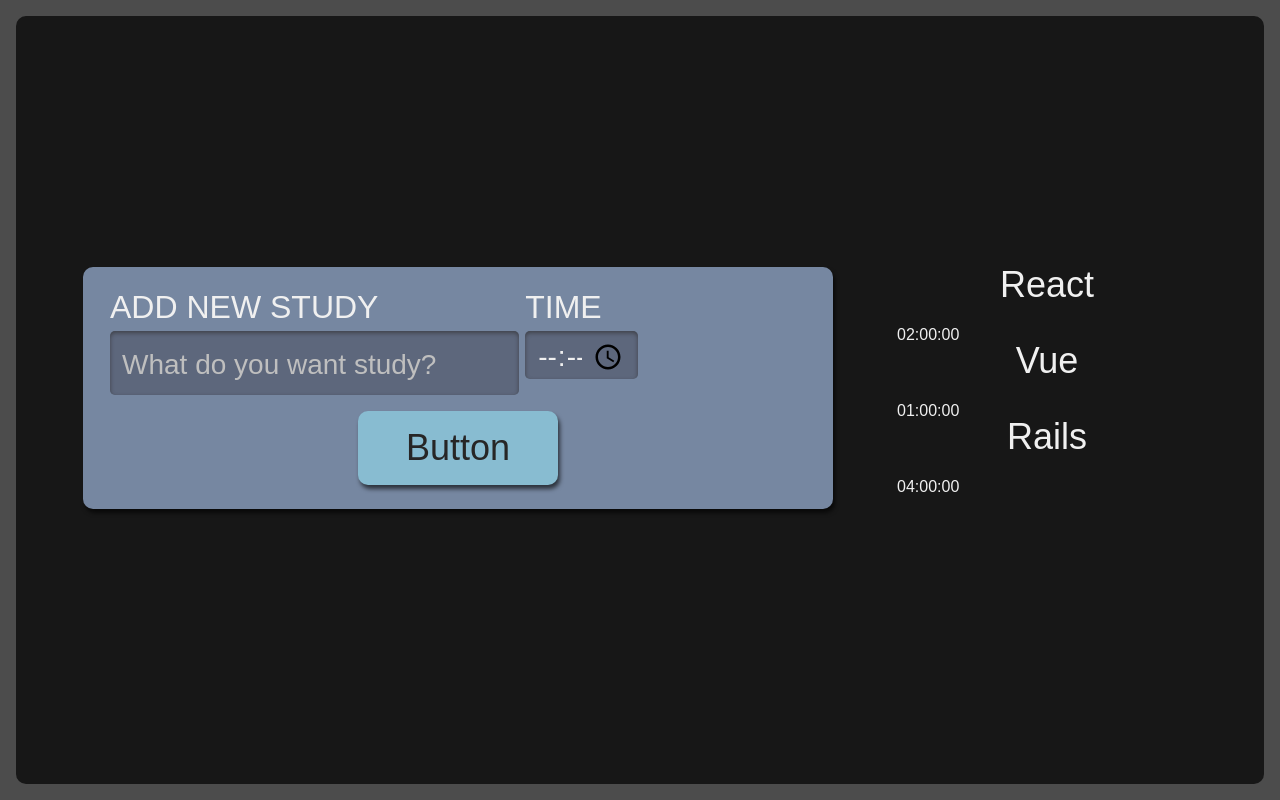
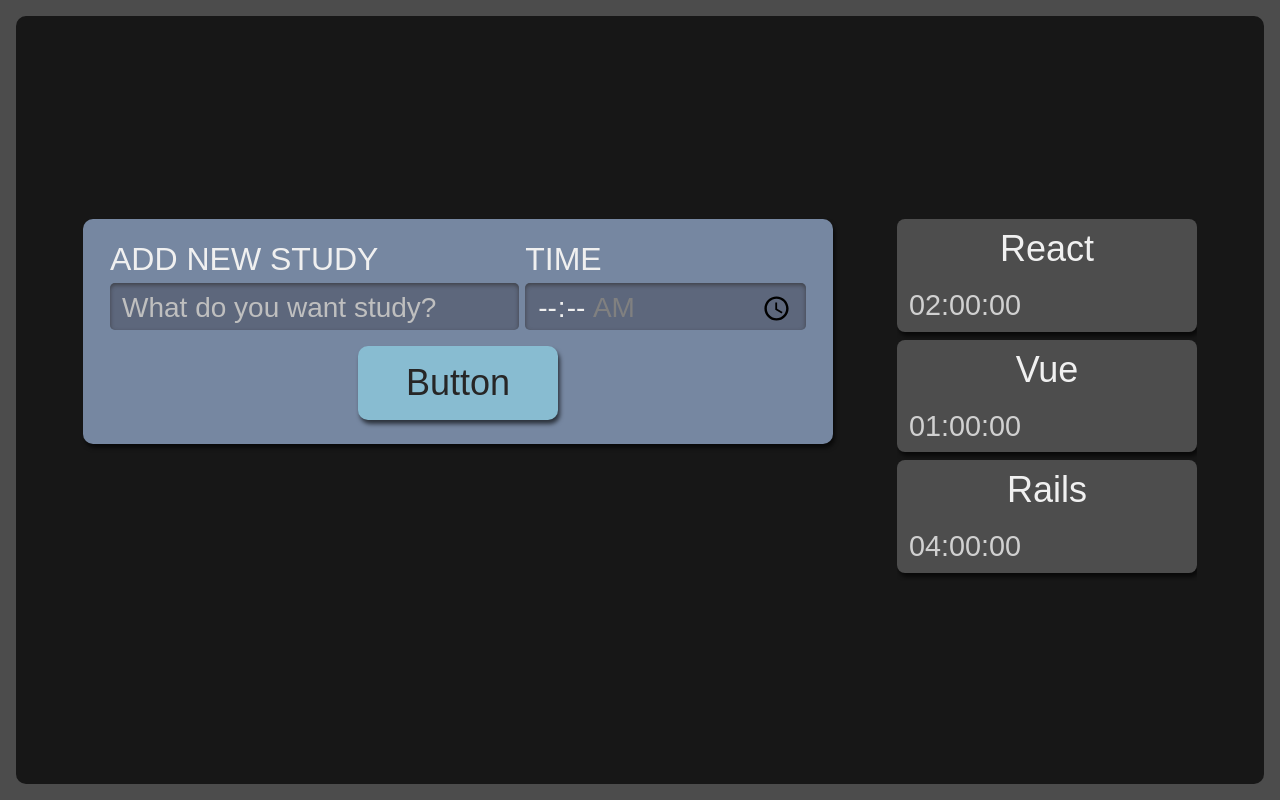
Before and after one commit to jaferdaltro/studies, a React (Vite) app: page / in a window 1280 px wide. Built offline with nearby package versions, Linux system fonts and the light colour scheme; a web font is replaced by a local one.

Commit message:
Utilizando css modules

```diff
--- a/package.json
+++ b/package.json
@@ -11,7 +11,8 @@
   },
   "dependencies": {
     "react": "^19.0.0",
-    "react-dom": "^19.0.0"
+    "react-dom": "^19.0.0",
+    "typescript-plugin-css-modules": "^5.1.0"
   },
   "devDependencies": {
     "@eslint/js": "^9.19.0",
--- a/src/App.tsx
+++ b/src/App.tsx
@@ -1,10 +1,10 @@
-import './App.css'
+import Style from  './App.module.scss'
 import Form from './components/Form'
 import List from './components/List'
 
 function App() {
   return (
-    <div className='AppStyle'>
+    <div className={Style.AppStyle}>
       <Form></Form>
       <List></List>
     </div>
--- a/src/components/ Button/index.tsx
+++ b/src/components/ Button/index.tsx
@@ -1,9 +1,9 @@
 import React from "react";
-import "./styles.scss"
+import styles from  "./styles.module.scss"
 class Button extends React.Component{
   render() {
     return (
-      <button className="button">
+      <button className={styles.button}>
         Button
       </button>
     )
--- a/src/components/Form/index.tsx
+++ b/src/components/Form/index.tsx
@@ -1,12 +1,12 @@
 import React from "react";
 import Button from "../ Button";
-import './styles.scss'
+import styles from './styles.module.scss'
 
 class Form extends React.Component{
   render() {
     return (
-      <form className="novaTarefa" >
-        <div className="inputContainer">
+      <form className={styles.novaTarefa} >
+        <div className={styles.inputContainer}>
           <label htmlFor="task">ADD NEW STUDY</label>
           <input
             type="text"
@@ -17,7 +17,7 @@
           />
         </div>
 
-        <div className="inputContainer">
+        <div className={styles.inputContainer}>
           <label htmlFor="time">TIME</label>
           <input className="inputContainer"
             type="time"
--- a/src/components/List/index.tsx
+++ b/src/components/List/index.tsx
@@ -1,6 +1,6 @@
-import "./styles.scss"
+import styles from  "./styles.module.scss"
 
-function ulst() {
+function List() {
   const tasks = [
     {
       task: "React",
@@ -16,10 +16,10 @@
     },
   ];
   return (
-    <div className="taskList">
+    <div className={styles.taskList}>
       {tasks.map((item, index: number) => (
         <ul key={index}>
-          <li>
+          <li className={styles.item}>
             <h2>{item.task}</h2>
             <span>{item.time}</span>
           </li>
@@ -29,4 +29,4 @@
   );
 }
 
-export default ulst;
+export default List;
--- a/src/components/List/styles.scss
+++ b/src/components/List/styles.module.scss
@@ -10,12 +10,11 @@
   ul {
     max-height: 350px;
     overflow-y: scroll;
-  	scrollbar-width: thin;
+    scrollbar-width: thin;
   }
 
-  @media screen and (min-width:1280px) {
-
-    h2{
+  @media screen and (min-width: 1280px) {
+    h2 {
       text-align: center;
       font-size: 2.25rem;
       margin-bottom: 24px;
@@ -29,9 +28,9 @@
 }
 
 .item {
-  background-color: #4D4D4D;
+  background-color: #4d4d4d;
   border-radius: 8px;
-  box-shadow: 2px 4px 4px #0000009F;
+  box-shadow: 2px 4px 4px #0000009f;
   padding: 12px;
   margin-bottom: 8px;
   position: relative;
@@ -43,26 +42,26 @@
   }
 
   span {
-    color: #D0D0D0;
+    color: #d0d0d0;
   }
 
-  @media screen and (min-width:1280px) {
+  @media screen and (min-width: 1280px) {
     font-size: 1.8rem;
   }
 }
 
 .selectedItem {
   background-color: #292929;
-  box-shadow: 2px 4px 4px #0000009F inset;
+  box-shadow: 2px 4px 4px #0000009f inset;
 }
 
 .completedItem {
-  background-color: #566F42;
+  background-color: #566f42;
   cursor: auto;
 
   .concluded {
     display: block;
-    background-image: url('../../assets/img/check-mark.svg');
+    background-image: url("../../assets/img/check-mark.svg");
     background-repeat: no-repeat;
     background-size: 38px 38px;
     position: absolute;
--- a/tsconfig.app.json
+++ b/tsconfig.app.json
@@ -20,7 +20,10 @@
     "noUnusedLocals": true,
     "noUnusedParameters": true,
     "noFallthroughCasesInSwitch": true,
-    "noUncheckedSideEffectImports": true
+    "noUncheckedSideEffectImports": true,
+
+    /* Plugins */
+    "plugins": [{ "name": "typescript-plugin-css-modules" }]
   },
   "include": ["src"]
 }
```
Also changed, not shown: src/App.module.scss (renamed from src/App.css, +6 -8 lines), src/components/ Button/styles.module.scss (renamed from src/components/ Button/styles.scss), src/components/Form/styles.module.scss (renamed from src/components/Form/styles.scss), 1 other file (tests, documents, lock files or other folders).
